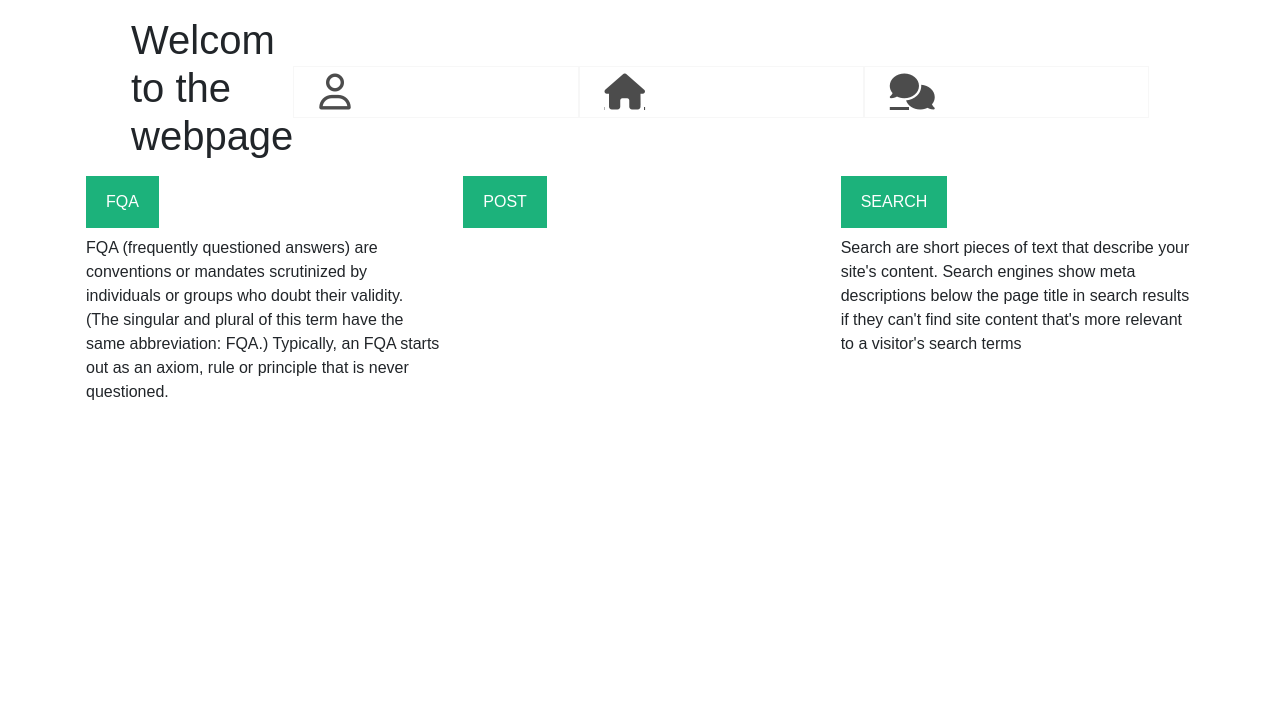
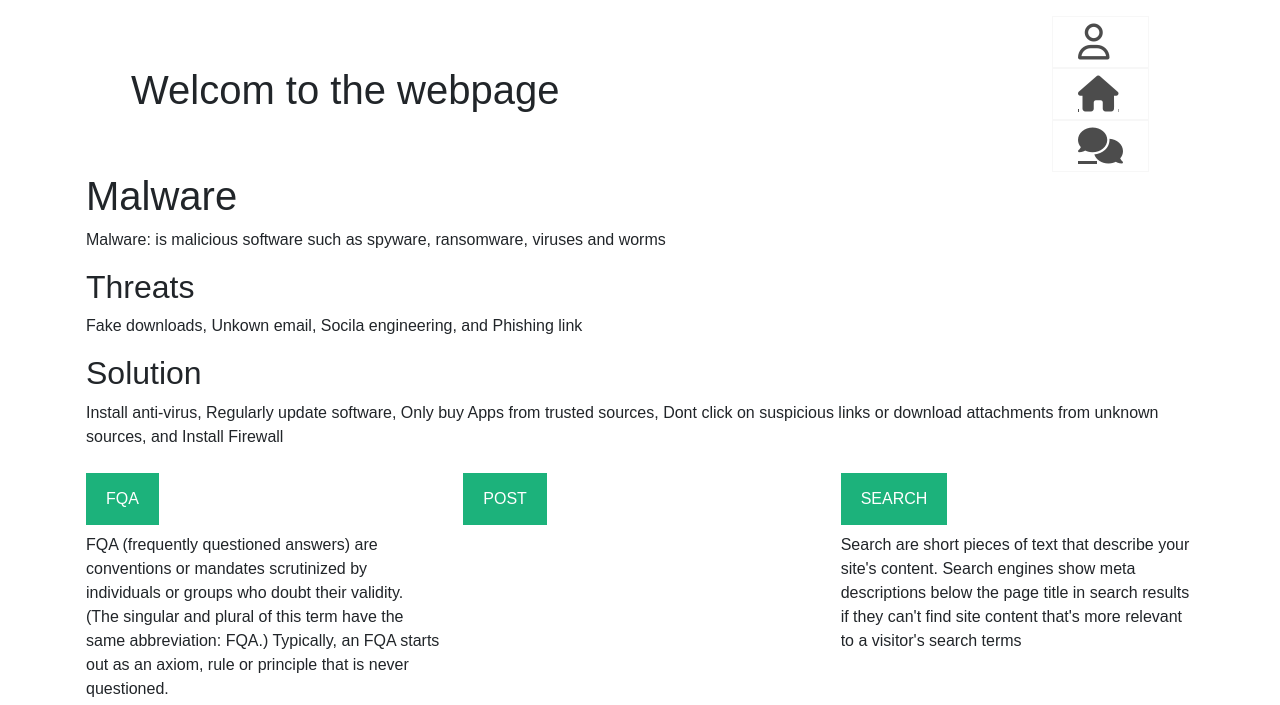
Before and after one commit to TheRoshin/S-KMS, a Python web app: template Template/option.html in a window 1280 px wide. Shown: the top 705 px of the page. Run offline with Jinja, Linux system fonts and the light colour scheme; the template is opened without the code that fills it, so the values that code supplies are empty; some libraries are stand-ins or nearby versions.

Commit message:
Add files via upload
Update on the header and add the slide for the option page

```diff
--- a/Template/option.html
+++ b/Template/option.html
@@ -20,7 +20,10 @@
 
 
                 <div class="right-menu">
+                    <div class="left" slot="left">
                         <h1>Welcom to the webpage</h1>
+                    </div>
+                    <div class="right" slot="right">
                         <a href="#" class="user">
                             <i class="far fa-user" style="font-size: 36px"></i>
                         </a>
@@ -31,6 +34,26 @@
                             <i class="fas fa-comments" style="font-size: 36px"></i>
                         </a>
                     </div>
+                </div>
+
+                <div class="slideshow-container">
+                    <div class="mySlide">
+                        <h1>Malware</h1>
+                        <p>Malware: is malicious software such as spyware, ransomware, viruses and worms</p>
+                        <h2>Threats</h2>
+                        <p>Fake downloads, Unkown email, Socila engineering, and Phishing link<p>
+                        <h2>Solution</h2>
+                        <p>Install anti-virus, Regularly update software, Only buy Apps from trusted sources, Dont click on suspicious links or download attachments from unknown sources, and Install Firewall</p>
+                    </div>
+
+                </div>
+
+                <!-- Dots/bullets/indicators -->
+                <div class="dot-container">
+                    <span class="dot" onclick="currentSlide(1)"></span>
+
+                </div>
+
 
 
 
```
Lines whose indentation alone changed are shown as unchanged.
